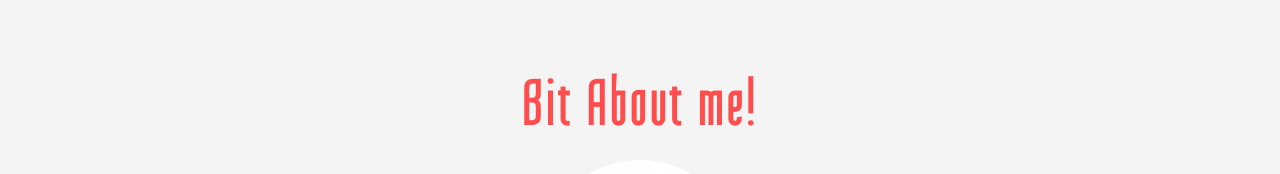
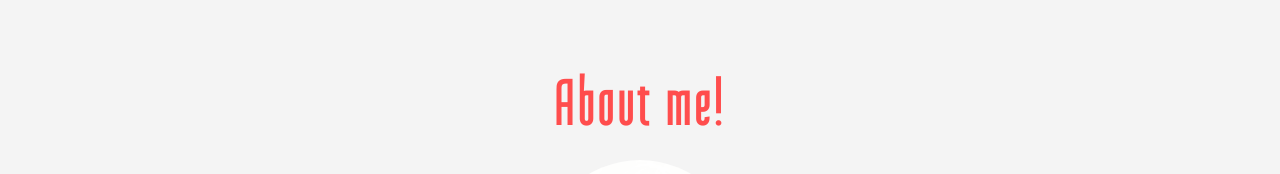
Before and after one commit to pranav567/Portfolio-pranav, a React (Create React App) app in the folder portfolio/: page / in a window 1280 px wide. Shown: the part 830-1004 px from the top of the page. Built offline with nearby package versions, Linux system fonts and the light colour scheme.

Commit message:
Header changed

```diff
--- a/portfolio/src/components/About.js
+++ b/portfolio/src/components/About.js
@@ -19,7 +19,7 @@ const About = React.forwardRef((props, ref) => {
       <div ref={ref} className="about-container">
         {windowSize > 700 ? (
           <>
-            <div className="about-header">Bit About me!</div>
+            <div className="about-header">About me!</div>
             <div className="about-image">
               <img className="my-image" src={myImage} alt="Me" />
             </div>
@@ -52,7 +52,7 @@ const About = React.forwardRef((props, ref) => {
           </>
         ) : (
           <>
-            <div className="about-header-sm">Bit About me!</div>
+            <div className="about-header-sm">About me!</div>
             <div className="about-image-sm">
               <img className="my-image-sm" src={myImage} alt="Me" />
             </div>
```
